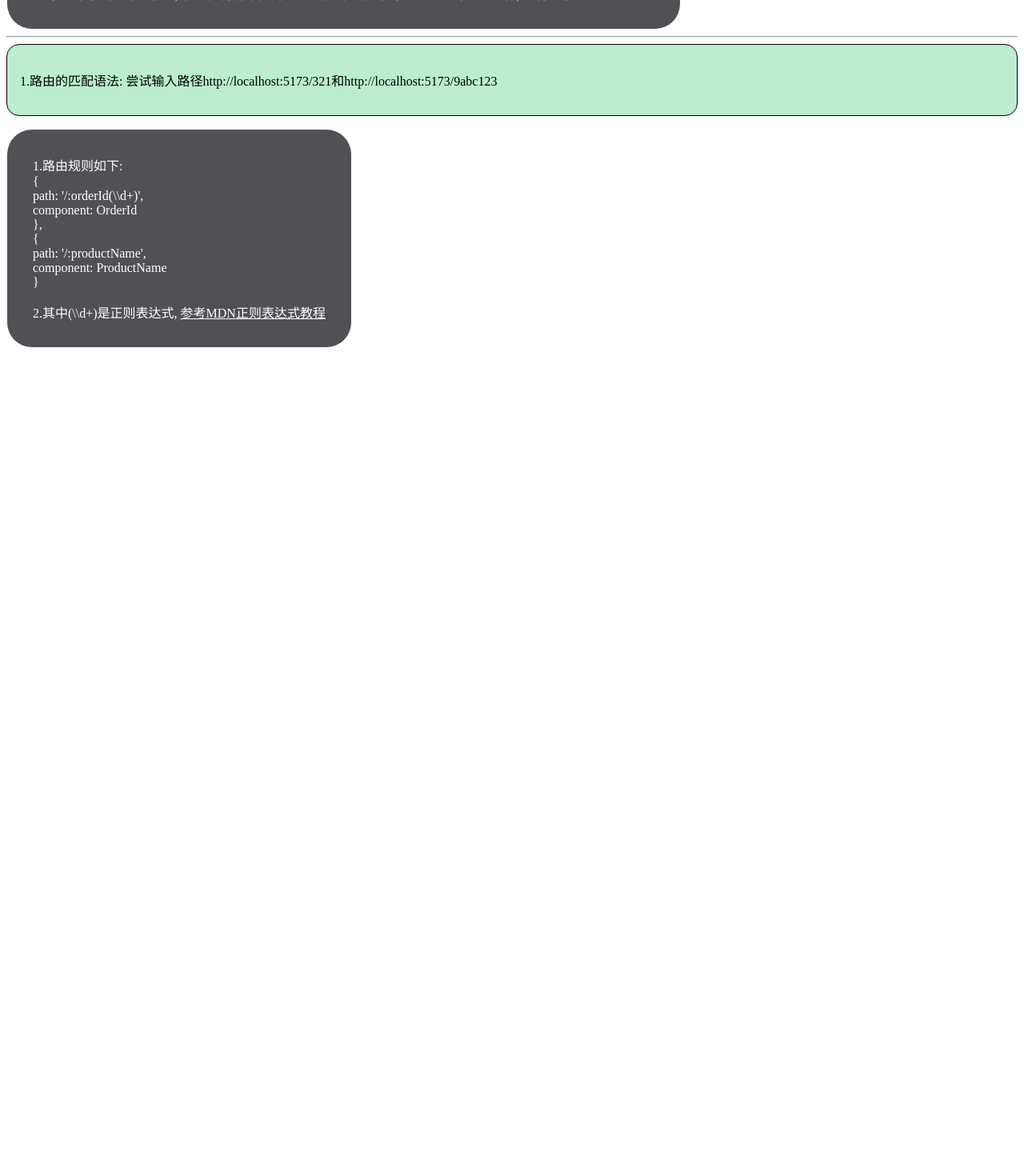
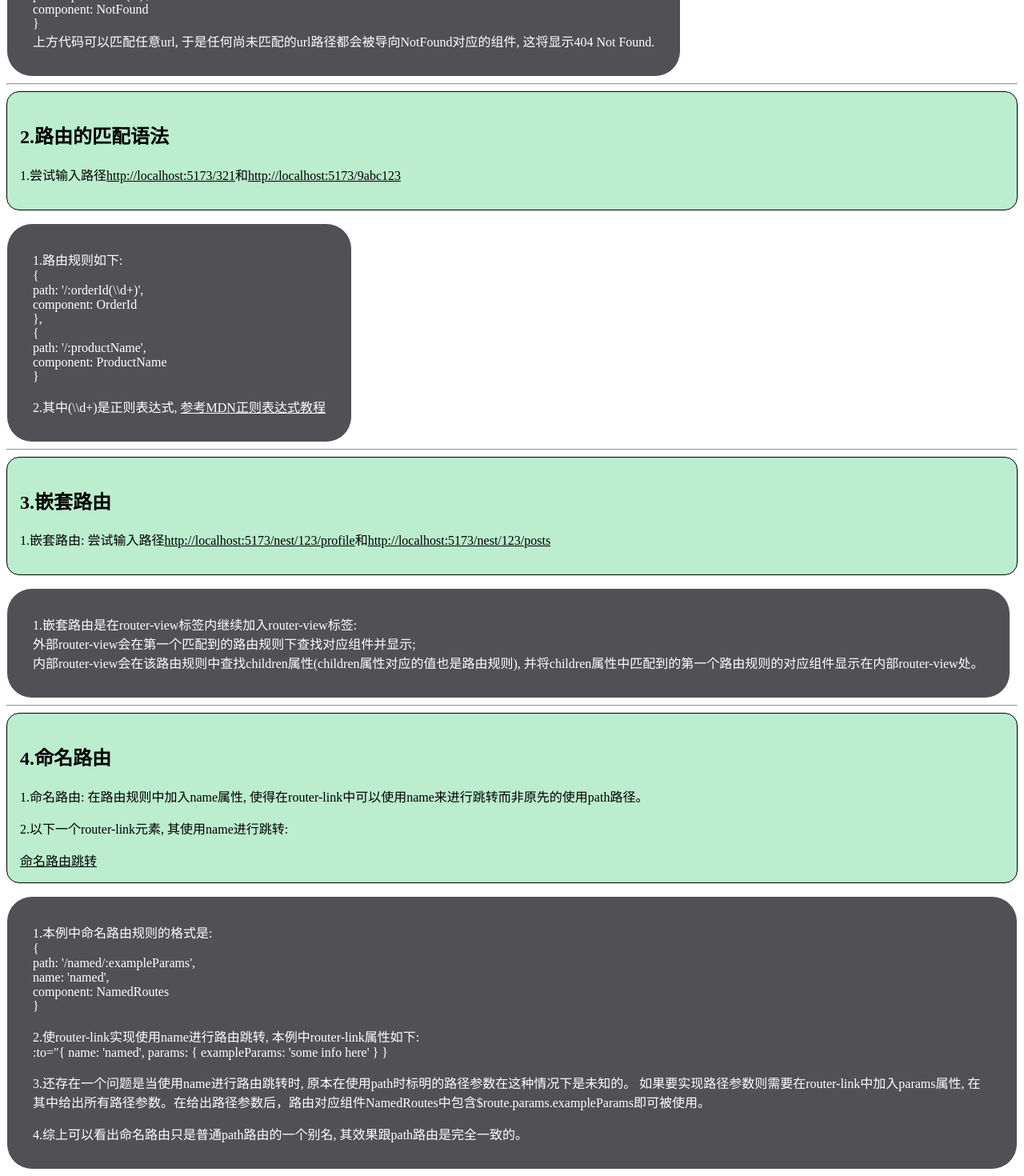
Before and after one commit to yl907/learning-vue, a Vue app in the folder 3_vue-router/: page / in a window 1280 px wide. Shown: the part 591-2061 px from the top of the page at 80% size. Before the commit the page ends 1034 px from the top, so only its background shows below. Built offline with nearby package versions, Linux system fonts and the light colour scheme.

Commit message:
add 3_vue-router/src/views/3_x&4_x

```diff
--- a/3_vue-router/src/App.vue
+++ b/3_vue-router/src/App.vue
@@ -27,11 +27,13 @@
       </router-link>
       <router-link to="/eggs/no-such-egg">no such egg</router-link>
     </div>
+  </nav>
   <hr />
   <!-- 1.动态路由匹配 -->
   <!-- 1.Dynamic Route Matching -->
   <div class='box'>
-      <p>1.动态路由匹配: 尝试输入路径http://localhost:5173/users/123, 然后将123改成任意字符串试试。</p>
+    <h2>1.动态路由匹配</h2>
+    <p>1.尝试输入路径<router-link to="/users/123">http://localhost:5173/users/123</router-link>, 然后将123改成任意字符串试试。</p>
     <!-- <p>1.Dynamic Route Matching: Try to input url http://localhost:5173/users/123, and replace 123 to any string.</p> -->
   </div>
   <div class="summary">
@@ -56,7 +58,8 @@
   <!-- 2.路由的匹配语法 -->
   <!-- 2.Routes' Matching Syntax -->
   <div class="box">
-      <p>1.路由的匹配语法: 尝试输入路径http://localhost:5173/321和http://localhost:5173/9abc123</p>
+    <h2>2.路由的匹配语法</h2>
+    <p>1.尝试输入路径<router-link to="/321">http://localhost:5173/321</router-link>和<router-link to="/9abc123">http://localhost:5173/9abc123</router-link></p>
   </div>
   <div class="summary">
     <p>1.路由规则如下: <br />
@@ -71,7 +74,39 @@
   </p>
   <p>2.其中(\\d+)是正则表达式, <a target="blank_" href="https://developer.mozilla.org/en-US/docs/Web/JavaScript/Guide/Regular_expressions">参考MDN正则表达式教程</a></p>
   </div>
-  </nav>
+  <hr />
+  <!-- 3.嵌套路由 -->
+  <div class="box">
+    <h2>3.嵌套路由</h2>
+    <p>1.嵌套路由: 尝试输入路径<router-link to="/nest/123/profile">http://localhost:5173/nest/123/profile</router-link>和<router-link to="/nest/123/posts">http://localhost:5173/nest/123/posts</router-link></p>
+  </div>
+  <div class="summary">
+    <p>1.嵌套路由是在router-view标签内继续加入router-view标签: <br />
+      外部router-view会在第一个匹配到的路由规则下查找对应组件并显示; <br />
+      内部router-view会在该路由规则中查找children属性(children属性对应的值也是路由规则), 并将children属性中匹配到的第一个路由规则的对应组件显示在内部router-view处。</p>
+  </div>
+  <hr />
+  <!-- 4.命名路由 -->
+  <div class="box">
+    <h2>4.命名路由</h2>
+    <p>1.命名路由: 在路由规则中加入name属性, 使得在router-link中可以使用name来进行跳转而非原先的使用path路径。</p>
+    <p>2.以下一个router-link元素, 其使用name进行跳转:</p>
+    <router-link :to="{ name: 'named', params: { exampleParams: 'some info here' } }">命名路由跳转</router-link>
+  </div>
+  <div class="summary">
+    <p>
+      1.本例中命名路由规则的格式是: <br />
+      { <br />
+        path: '/named/:exampleParams', <br />
+        name: 'named', <br />
+        component: NamedRoutes <br />
+      }
+    </p>
+    <p>2.使router-link实现使用name进行路由跳转, 本例中router-link属性如下: <br />
+       :to="{ name: 'named', params: { exampleParams: 'some info here' } }</p>
+    <p>3.还存在一个问题是当使用name进行路由跳转时, 原本在使用path时标明的路径参数在这种情况下是未知的。 如果要实现路径参数则需要在router-link中加入params属性, 在其中给出所有路径参数。在给出路径参数后，路由对应组件NamedRoutes中包含$route.params.exampleParams即可被使用。</p>
+    <p>4.综上可以看出命名路由只是普通path路由的一个别名, 其效果跟path路由是完全一致的。</p>
+  </div>
 </template>
 
 <style scoped>
@@ -89,6 +124,10 @@
     border: 1px solid black;
     border-radius: 1em;
     background-color: rgb(187, 237, 206);
+  }
+
+  a {
+    color: black;
   }
 
   a:hover {
--- a/3_vue-router/src/router/index.js
+++ b/3_vue-router/src/router/index.js
@@ -1,16 +1,21 @@
 import { createWebHistory, createRouter } from 'vue-router'
-import HomeView from '../views/HomeView.vue';
-import AboutView from '../views/AboutView.vue';
-import Eggs from '../views/Eggs.vue'
+import HomeView from '../views/0_HomeView.vue';
+import AboutView from '../views/0_AboutView.vue';
+import Eggs from '../views/0_Eggs.vue'
 import User from '../views/1_1User.vue'
 import NotFound from '../views/1_2NotFound.vue'
 import OrderId from '../views/2_1OrderId.vue'
 import ProductName from '../views/2_2ProductName.vue'
+import NestedRoutes from '../views/3_1NestedRoutes.vue'
+import NestedProfile from '../views/3_2NestedProfile.vue'
+import NestedPosts from '../views/3_3NestedPosts.vue'
+import NamedRoutes from '../views/4_1NamedRoutes.vue'
 
 const routes = [
   {
     path: '/',
-    component: () => import('../views/HomeView.vue')
+    // this is Lazy Loading
+    component: () => import('../views/0_HomeView.vue')
   },
   {
     path: '/about',
@@ -36,6 +41,29 @@ const routes = [
     path: '/:productName',
     component: ProductName
   },
+  // 3.嵌套路由  3.Nested Routes
+  {
+    path: '/nest/:id',
+    component: NestedRoutes,
+    children: [
+      {
+        // 3.1.匹配/nest/:id/profile
+        path: 'profile',
+        component: NestedProfile,
+      },
+      {
+        // 3.2.匹配/nest/:id/posts
+        path: 'posts',
+        component: NestedPosts,
+      }
+    ]
+  },
+  // 4.命名路由  4.Named Routes
+  {
+    path: '/named/:exampleParams',
+    name: 'named',
+    component: NamedRoutes
+  },
 
   // -1.404 Not Found(put this one at last, so it will match everything not match yet)
   {
--- /dev/null
+++ b/3_vue-router/src/views/3_1NestedRoutes.vue
@@ -0,0 +1,16 @@
+<script>
+
+</script>
+
+<template>
+  <div class="user">
+    <p>User ID: {{ $route.params.id }}</p>
+    <router-view></router-view>
+  </div>
+</template>
+
+<style scoped>
+  .user > p {
+    border-bottom: 1px solid black;
+  }
+</style>
--- /dev/null
+++ b/3_vue-router/src/views/3_2NestedProfile.vue
@@ -0,0 +1,14 @@
+<script>
+
+</script>
+
+<template>
+  <p>user profile:</p>
+  <p>username: johndoe</p>
+  <p>email: johndoe@example.com</p>
+  <p>password: this_is_password</p>
+</template>
+
+<style scoped>
+
+</style>
--- /dev/null
+++ b/3_vue-router/src/views/3_3NestedPosts.vue
@@ -0,0 +1,12 @@
+<script>
+
+</script>
+
+<template>
+  <p>user posts:</p>
+  <p>"A beautiful day!"</p>
+</template>
+
+<style scoped>
+
+</style>
--- /dev/null
+++ b/3_vue-router/src/views/4_1NamedRoutes.vue
@@ -0,0 +1,12 @@
+<script>
+
+</script>
+
+<template>
+  <p>This is a Named Routes</p>
+  <p>url params: {{ $route.params.exampleParams }}</p>
+</template>
+
+<style scoped>
+
+</style>
```
Also changed, not shown: 3_vue-router/src/views/0_AboutView.vue (renamed from 3_vue-router/src/views/AboutView.vue), 3_vue-router/src/views/0_Eggs.vue (renamed from 3_vue-router/src/views/Eggs.vue), 3_vue-router/src/views/0_HomeView.vue (renamed from 3_vue-router/src/views/HomeView.vue). Lines whose indentation alone changed are shown as unchanged.
